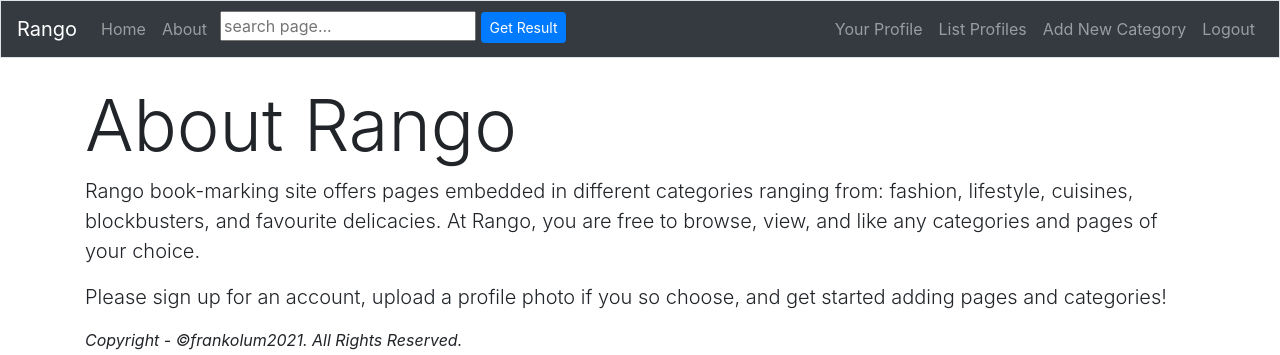
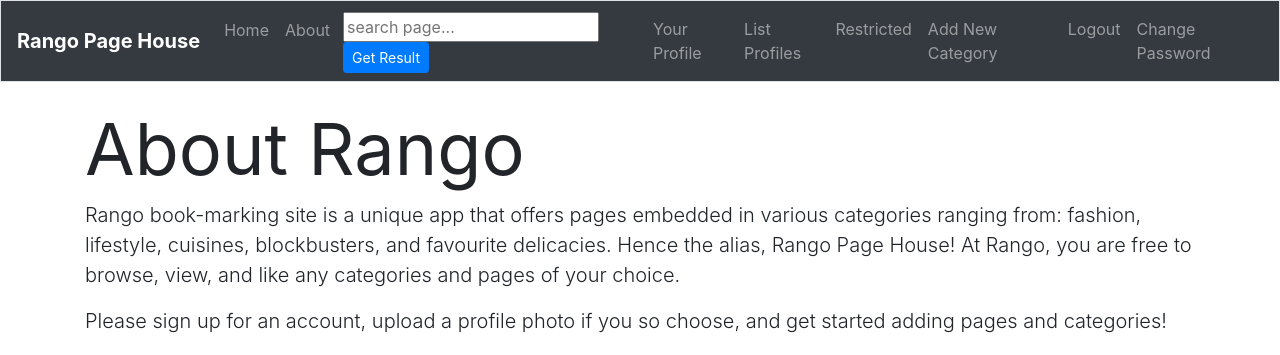
Before and after one commit to frankTheCodeBoy/PAGE_HSE_PROJECT, a Django app: page /about/ in a window 1280 px wide. Shown: the top 355 px of the page. Run offline with Django 3.2, Linux system fonts and the light colour scheme; the visitor is signed in with stand-in values (Sample User, id 1); some libraries are stand-ins or nearby versions.

Commit message:
finalising version

```diff
--- a/rango_app/views.py
+++ b/rango_app/views.py
@@ -89,6 +89,9 @@ def about(request):
 def restricted(request):
     message = f"Welcome {request.user.username.title()}! "
     message += f"You can view this content because you are logged in."
+    message += f"\nYou can always leave me feedback or express concerns"
+    message += f" at francomania23@live.com. Enjoy!"
+    message += f"\nSpecial regards, FrankOlum."
     context_dict = {'message': message}
     return render(request, 'rango_app/restricted.html', context_dict)
 
--- a/templates/rango_app/about.html
+++ b/templates/rango_app/about.html
@@ -7,10 +7,10 @@
 
 {% block body_block %}
     <div class="container">
-    <h1 class="display-3">About Rango</h1>
-    <p class="lead">Rango book-marking site offers pages embedded in
-    different categories ranging from: fashion, lifestyle, cuisines,
-    blockbusters, and favourite delicacies.
+    <h1 class="display-3"><strong>About Rango</strong></h1>
+    <p class="lead">Rango book-marking site is a unique app that offers pages
+    embedded in various categories ranging from: fashion, lifestyle, cuisines,
+    blockbusters, and favourite delicacies. Hence the alias, Rango Page House!
     At Rango, you are free to browse, view, and like any categories and pages of
     your choice.</p><p class="lead">
     Please sign up for an account, upload a profile photo if you so choose,
--- a/templates/rango_app/base.html
+++ b/templates/rango_app/base.html
@@ -44,7 +44,7 @@
 <body>
     <nav class="navbar navbar-expand-md navbar-dark bg-dark mb-4 border">
 
-    <a class="navbar-brand" href="#">Rango</a>
+    <a class="navbar-brand" href="#"><strong>Rango Page House</strong></a>
 
     <button class="navbar-toggler" type="button" data-toggle="collapse"
         data-target="#navbarCollapse" aria-controls="navbarCollapse"
@@ -81,12 +81,21 @@
         href="{% url 'rango_app:list_profiles' %}">List Profiles</a>
     </li>
     <li class="nav-item">
+        <a class="nav-link" href="{% url 'rango_app:restricted' %}">
+          Restricted
+        </a>
+    </li>
+    <li class="nav-item">
         <a class="nav-link" href="{% url 'rango_app:add_category' %}">
             Add New Category
         </a>
     </li>
     <li class="nav-item">
         <a class="nav-link" href="{% url 'auth_logout' %}">Logout</a>
+    </li>
+    <li class="nav-item">
+        <a class="nav-link" href="{% url 'auth_password_change' %}?next='auth_password_change_done'
+    ">Change Password</a>
     </li>
     {% else %}
     <li class="nav-item">
--- a/templates/rango_app/restricted.html
+++ b/templates/rango_app/restricted.html
@@ -5,6 +5,8 @@
 {% endblock %}
 
 {% block body_block %}
-<h1>Restricted Page</h1>
-    {{ message }}
+<div class="container">
+<h1 class="display-3">Restricted Page</h1>
+    <p class="lead"><i>{{ message }}</i></p>
+</div>
 {% endblock %}
--- a/templates/registration/login.html
+++ b/templates/registration/login.html
@@ -20,7 +20,7 @@
     {% endbuttons %}
 </form>
 <p>
-    Not a member?<a href="{% url 'registration_register' %}">Register!</a>
+    Not a member?<a href="{% url 'registration_register' %}"> Register!</a>
 </p>
 </div>
 {% endblock %}
--- a/templates/registration/logout.html
+++ b/templates/registration/logout.html
@@ -2,7 +2,6 @@
 {% load bootstrap4 %}
 {% block body_block %}
 <div class="container">
-    <h1 class="display-4">Log Out</h1>
-    <p><i>You are successfully logged out!</i></p>
+    <p class="display-4"><i>You are successfully logged out!</i></p>
 </div>
 {% endblock %}
--- a/templates/registration/password_change_done.html
+++ b/templates/registration/password_change_done.html
@@ -1,4 +1,7 @@
 {% extends 'rango_app/base.html' %}
+{% load static %}
 {% block body_block %}
-    <p>Password Changed</p>
+<div class="container">
+    <p class="display-4"><i>Password Changed</i></p>
+</div>
 {% endblock %}
--- a/templates/registration/registration_complete.html
+++ /dev/null
@@ -1,5 +0,0 @@
-{% extends 'rango_app/base.html' %}
-{% block body_block %}
-    <h1>Registration Complete</h1>
-    <p>You are now registered</p>
-{% endblock %}
```
Also changed, not shown: templates/registration/password_change_form.html (+9 -4 lines).
